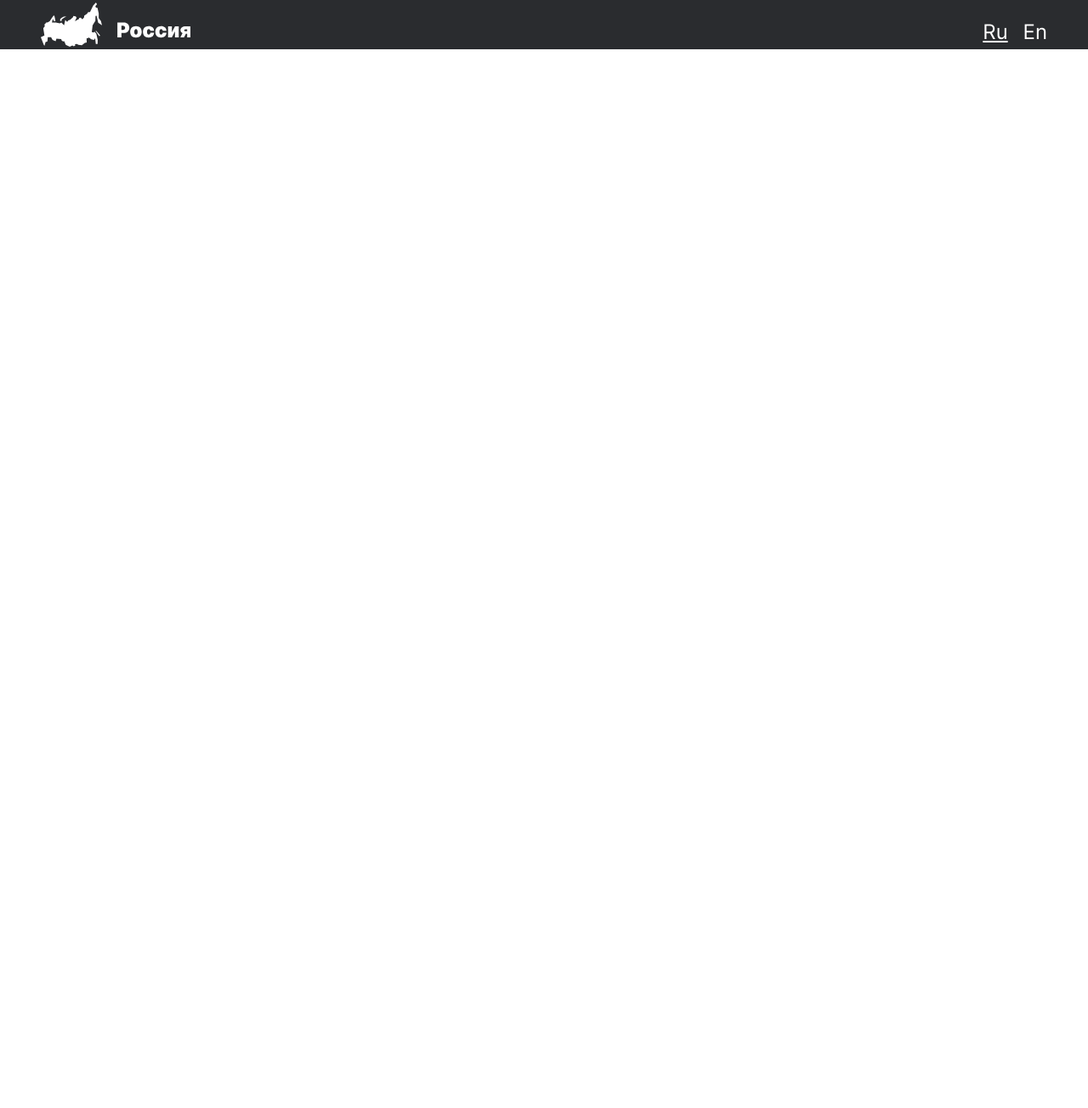
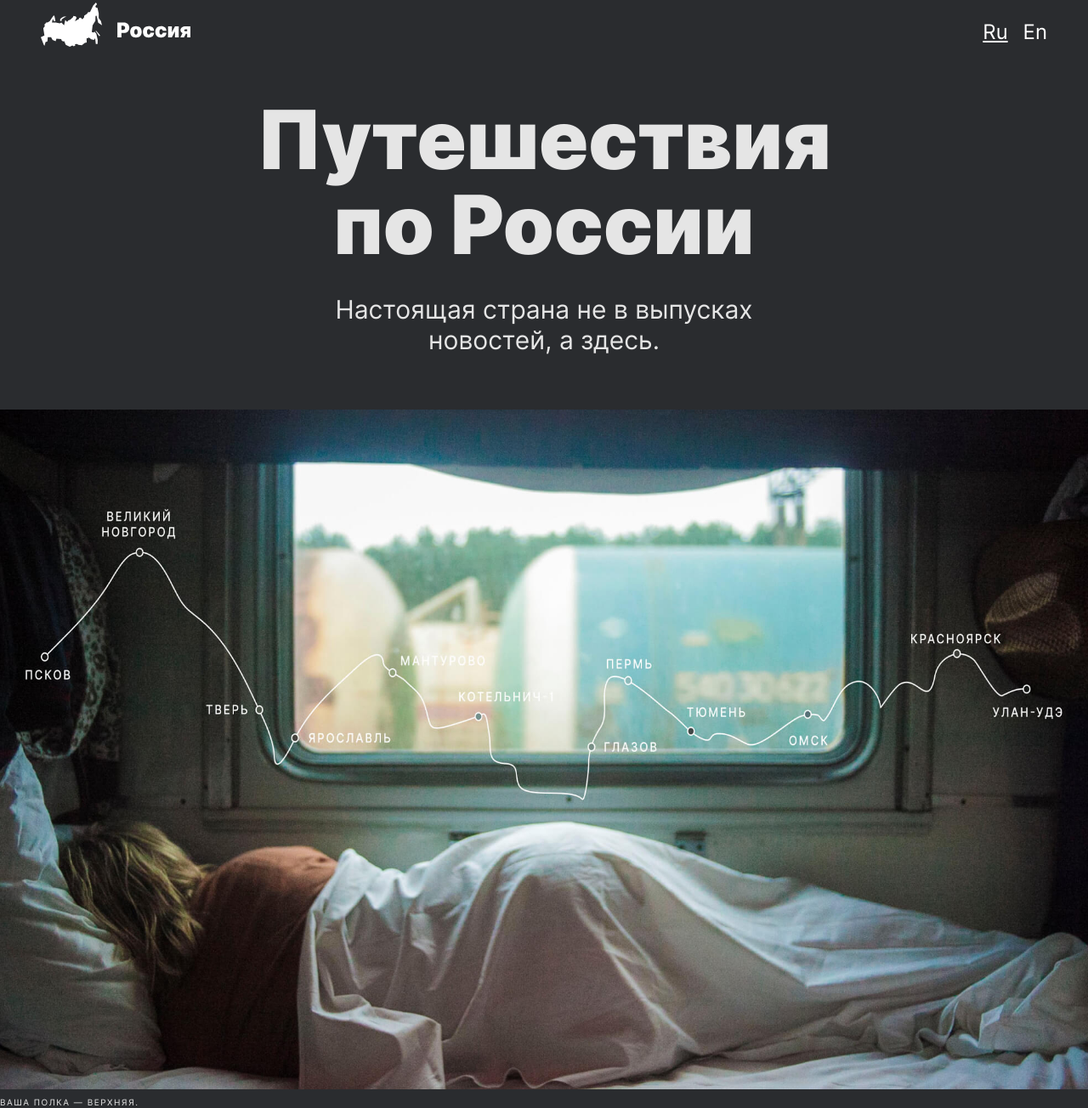
Before and after one commit to TatianaNikulina/russian-travel, a plain HTML site: page index.html in a window 1280 px wide. Shown: the part 25-1329 px from the top of the page at 85% size. Before the commit the page ends 800 px from the top, so only its background shows below. Drawn offline with Linux system fonts and the light colour scheme.

Commit message:
added block lead

```diff
--- /dev/null
+++ b/blocks/lead/__caption/lead__caption.css
@@ -0,0 +1,21 @@
+.lead__caption {
+  font-size: 10px;
+  font-weight: 400;
+  line-height: 14px;
+  letter-spacing: 1.5px;
+  align-self: start;
+  text-transform: uppercase;
+  margin: 8px 0 0 16px;
+}
+
+@media screen and (min-width: 768px) {
+  .lead__caption {
+    margin-left: 24px;
+  }
+}
+
+@media screen and (min-width: 1024px) {
+  .lead__caption {
+    margin-left: 0;
+  }
+}
--- /dev/null
+++ b/blocks/lead/__image/lead__image.css
@@ -0,0 +1,3 @@
+.lead__image {
+  max-width: 100%;
+}
--- /dev/null
+++ b/blocks/lead/__subtitle/lead__subtitle.css
@@ -0,0 +1,23 @@
+.lead__subtitle {
+  text-align: center;
+  font-size: 16px;
+  font-weight: 400;
+  line-height: 20px;
+  margin: 0 0 40px;
+  max-width: 288px;
+}
+
+@media screen and (min-width: 768px) {
+  .lead__subtitle {
+    font-size: 30px;
+    line-height: 36px;
+    margin-bottom: 56px;
+    max-width: 640px;
+  }
+}
+
+@media screen and (min-width: 1280px) {
+  .lead__subtitle {
+    margin-bottom: 64px;
+  }
+}
--- /dev/null
+++ b/blocks/lead/__title/lead__title.css
@@ -0,0 +1,29 @@
+.lead__title {
+  font-size: 40px;
+  font-weight: 900;
+  line-height: 44px;
+  text-align: center;
+  margin: 48px 0 16px;
+  max-width: 288px;
+}
+
+@media screen and (min-width: 768px) {
+  .lead__title {
+    font-size: 96px;
+    line-height: 100px;
+    margin: 48px 0 32px;
+    max-width: 720px;
+  }
+}
+
+/* @media screen and (min-width: 1024px) {
+    .lead__title {
+      margin-top: 48px;
+    }
+  } */
+
+@media screen and (min-width: 1280px) {
+  .lead__title {
+    margin-top: 56px;
+  }
+}
--- a/blocks/lead/lead.css
+++ b/blocks/lead/lead.css
@@ -0,0 +1,6 @@
+.lead {
+  display: flex;
+  flex-direction: column;
+  justify-content: center;
+  align-items: center;
+}
--- a/index.html
+++ b/index.html
@@ -31,7 +31,18 @@
         </ul>
       </header>
       <main class="content">
-        <section class="lead"></section>
+        <section class="lead">
+          <h1 class="lead__title">Путешествия по России</h1>
+          <h3 class="lead__subtitle">
+            Настоящая страна не в выпусках новостей, а здесь.
+          </h3>
+          <img
+            src="./images/lead-polka.jpg"
+            alt="полка в поезде"
+            class="lead__image"
+          />
+          <p class="lead__caption">ваша полка &#8212; верхняя.</p>
+        </section>
         <section class="intro"></section>
         <!-- <section class="photo-grid">
           <img
--- a/pages/index.css
+++ b/pages/index.css
@@ -10,6 +10,12 @@
 @import url(../blocks/header/__lang-link/_active/header__lang-link_active.css);
 
 @import url(../blocks/lead/lead.css);
+@import url(../blocks/lead/__title/lead__title.css);
+@import url(../blocks/lead/__subtitle/lead__subtitle.css);
+@import url(../blocks/lead/__image/lead__image.css);
+@import url(../blocks/lead/__caption/lead__caption.css);
+@import url();
+@import url();
 
 @import url(../blocks/intro/intro.css);
 
```
